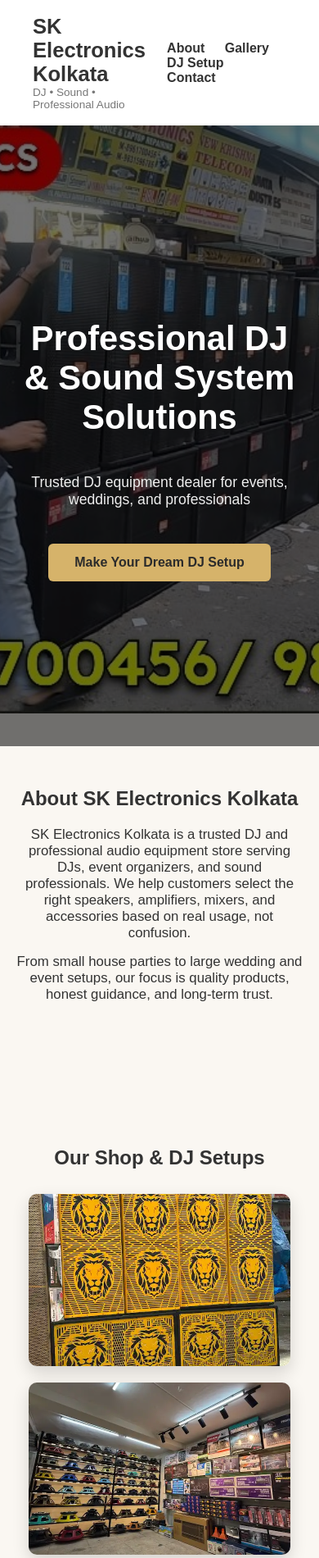
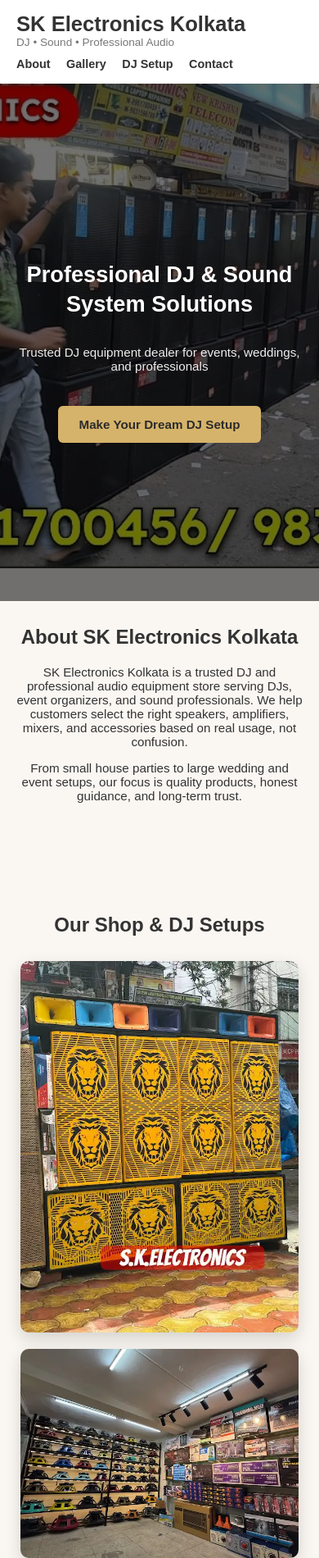
Before and after one commit to khanyasir2395-spec/Sk-electronics, a plain HTML site: page index.html in a window 390 px wide. Shown: the top 1900 px of the page at 82% size. Drawn offline with Linux system fonts and the light colour scheme.

Commit message:
i want to change

```diff
--- a/style.css
+++ b/style.css
@@ -380,3 +380,98 @@ select option {
 .social.yt:hover { border-color: #ff0000; }
 .social.ig:hover { border-color: #e1306c; }
 .social.fb:hover { border-color: #1877f2; }
+
+
+/* ===== MOBILE RESPONSIVENESS ===== */
+@media (max-width: 768px) {
+
+  /* HEADER */
+  .site-header {
+    flex-direction: column;
+    align-items: flex-start;
+    padding: 15px 20px;
+  }
+
+  .site-header nav {
+    margin-top: 10px;
+  }
+
+  .site-header nav a {
+    margin-left: 0;
+    margin-right: 15px;
+    font-size: 0.9rem;
+  }
+
+  /* HERO */
+  .hero {
+    height: 70vh;
+  }
+
+  .hero-overlay h2 {
+    font-size: 1.7rem;
+    line-height: 1.3;
+  }
+
+  .hero-overlay p {
+    font-size: 0.95rem;
+  }
+
+  .hero-btn {
+    padding: 14px 26px;
+    font-size: 0.95rem;
+  }
+
+  /* SECTIONS */
+  .about,
+  .gallery,
+  .cta,
+  .contact,
+  .social-proof {
+    padding: 50px 18px;
+  }
+
+  .about p {
+    font-size: 0.95rem;
+  }
+
+  /* GALLERY */
+  .gallery-grid img {
+    width: 100%;
+    max-width: 340px;
+    height: auto;
+  }
+
+  /* CTA BUTTON */
+  .cta-btn {
+    width: 100%;
+    max-width: 320px;
+  }
+
+  .cta-btn span {
+    font-size: 0.7rem;
+  }
+
+  /* SOCIAL LINKS */
+  .social-links {
+    flex-direction: column;
+    gap: 15px;
+  }
+
+  .social {
+    width: 100%;
+    max-width: 280px;
+    margin: auto;
+    text-align: center;
+  }
+
+  /* CONTACT MAP */
+  .contact iframe {
+    height: 240px;
+  }
+
+  /* FOOTER */
+  .footer {
+    font-size: 0.75rem;
+    padding: 12px;
+  }
+}
```
